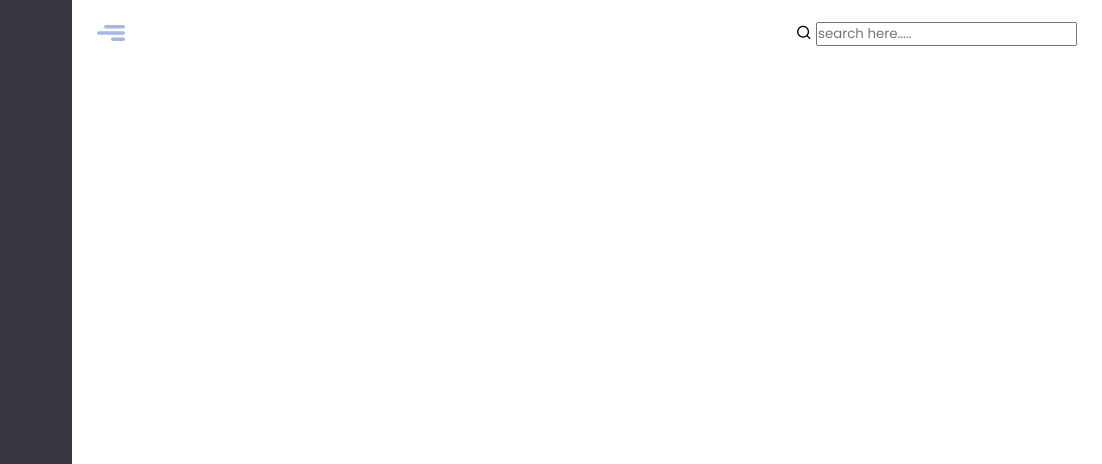
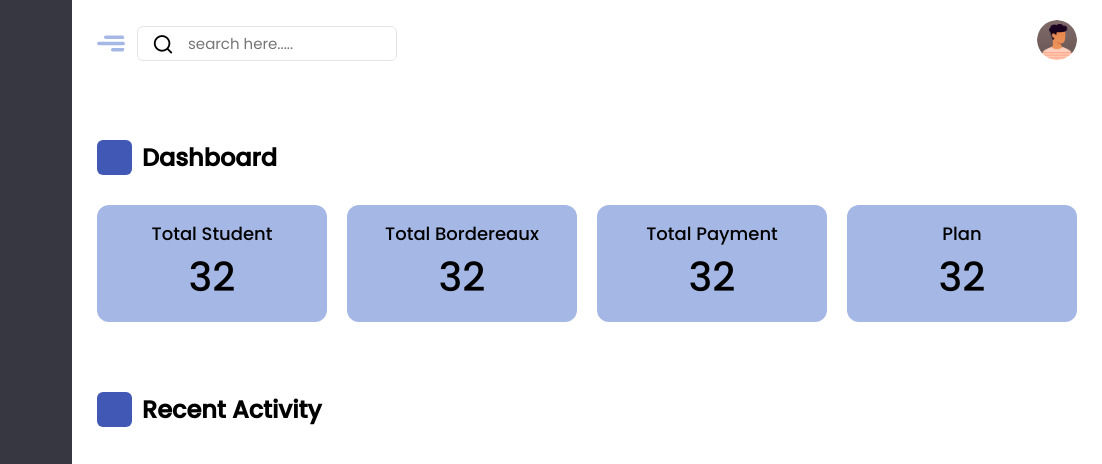
Before and after one commit to alexandre-notor/Admin-dashboard, a plain HTML site: page Index.html in a window 1280 px wide. Shown: the top 464 px of the page, 178-1280 px from the left. Drawn offline with nearby package versions, Linux system fonts and the light colour scheme.

Commit message:
Add top menu and man contents

```diff
--- a/Index.html
+++ b/Index.html
@@ -5,6 +5,7 @@
     <meta http-equiv="X-UA-Compatible" content="IE=edge">
     <meta name="viewport" content="width=device-width, initial-scale=1.0">
     <title>Admin DashBoard</title>
+    <link rel="shortcut icon" href="./Img/logo2.png" type="image/x-icon"/>
 
     <link rel="stylesheet" href="https://unicons.iconscout.com/release/v4.0.0/css/line.css">
     <link rel="stylesheet" href="styles.css">
@@ -95,15 +96,58 @@
     </nav>
     <section class="dashboard">
         <div class="top">
-            <img src="Img/hmenu.svg" alt="humboger menu" class="sidbar-toggle" onclick="logoChange1()">
-            <div class="search-box">
-                <i class="uil uil-search"></i>
-                <input type="text" placeholder="search here.....">
+            <div class="let-box">
+                <img src="Img/hmenu.svg" alt="humboger menu" class="sidbar-toggle" onclick="logoChange1()">
+                <div class="search-box">
+                    <i class="uil uil-search"></i>
+                    <input type="text" placeholder="search here.....">
+                </div>
+            </div>
+            <div class="right-box">
+                <img src="Img/admin.png" alt="profile picture">
+            </div>
+        </div>
+        <div class="dash-content">
+            <div class="overview">
+                <div class="title">
+                    <i class="icon"></i>
+                    <span class="text">Dashboard</span>
+                </div>
+                <div class="boxes">
+                    <div class="box box1">
+                        <i class="icon"></i>
+                        <span class="text">Total Student</span>
+                        <span class="number">32</span>
+                    </div>
+                    <div class="box box2">
+                        <i class="icon"></i>
+                        <span class="text">Total Bordereaux</span>
+                        <span class="number">32</span>
+                    </div>
+                    <div class="box box3">
+                        <i class="icon"></i>
+                        <span class="text">Total Payment</span>
+                        <span class="number">32</span>
+                    </div>
+                    <div class="box box4">
+                        <i class="icon"></i>
+                        <span class="text">Plan</span>
+                        <span class="number">32</span>
+                    </div>
+                </div>
+            </div>
+            <div class="recent-activity">
+                <div class="title">
+                    <i class="icon"></i>
+                    <span class="text">Recent Activity</span>
+                </div>
+                <div class="activity-data">
+
+                </div>
             </div>
         </div>
     </section>
 
-
     <script src="script.js"></script>
 </body>
 </html>
--- a/script.js
+++ b/script.js
@@ -2,7 +2,7 @@ const body = document.querySelector("body");
     modeToggle = document.querySelector(".mode-toggle");
     sidbar = document.querySelector("nav");
     sidbarToggle = document.querySelector(".sidbar-toggle");
-    Image_Id = document.getElementById('getImage');
+
 
 modeToggle.addEventListener("click", () =>{
     body.classList.toggle('dark');
@@ -14,22 +14,25 @@ sidbarToggle.addEventListener("click", () =>{
 
 
 // function logoChange() {
-//     var Image_Id = document.getElementById('getImage');
-//     if (Image_Id.src.match("Img/logo.png")) {
-//         Image_Id.src = "Img/logo1.png";
+//     let Image_Id2 = document.getElementById('getImage');
+
+//     if (Image_Id2.src.match("Img/logo.png")) {
+//         Image_Id2.src = "Img/logo1.png";
 //     }
 //     else {
-//         Image_Id.src = "Img/logo.png";
+//         Image_Id2.src = "Img/logo.png";
 //     }
 // }
 
+
 function logoChange1() {
+    let  Image_Id1 = document.getElementById('getImage');
 
-    if (Image_Id.src.match("Img/logo.png")) {
-        Image_Id.src = "Img/logo2.png";
+    if (Image_Id1.src.match("Img/logo.png")) {
+        Image_Id1.src = "Img/logo2.png";
 
     }
     else {
-        Image_Id.src = "Img/logo.png";
+        Image_Id1.src = "Img/logo.png";
     }
 }
--- a/styles.css
+++ b/styles.css
@@ -23,6 +23,8 @@
     --background-color:#fff;
     --midleText:#fff;
     --border1Calor: #4d4c4c;
+    --searchbarcolor: #e6e5e5;
+    --content-text-color: #000;
 
 
     --tran-05: all 0.5s ease;
@@ -48,6 +50,7 @@ body.dark{
     --midleText:#000;
     --text:rgba(0, 0, 0, 0.581);
     --border1Calor: #ccc;
+    --content-text-color: #fff;
 }
 nav{
     position: fixed;
@@ -59,6 +62,8 @@ nav{
     background-color: var(--side-menu);
     transition: var(--tran-05);
 }
+
+/* Side bar  */
 
 nav.close{
     width: 73px;
@@ -208,7 +213,9 @@ nav.close ul h5{
 body.dark .switch::before{
     left: 20px;
 }
+/* Side bar end  */
 
+/* Page content  */
 .dashboard{
     position: relative;
     left: 250px;
@@ -227,19 +234,113 @@ nav.close ~ .dashboard{
     top: 0;
     left: 250px;
     display: flex;
-
     width: calc(100% - 250px);
     justify-content: space-between;
+    align-items: center;
     padding: 20px 25px;
     transition: var(--tran-05);
 }
+
 nav.close ~ .dashboard .top{
     left: 73px;
     width: calc(100% - 73px);
 }
 
+.dashboard .top .let-box {
+    width: 300px;
+    height: auto;
+    display: flex;
+    gap: 12px;
+}
 .dashboard .top .sidbar-toggle{
     width: 28px;
     height: auto;
     cursor: pointer;
 }
+.dashboard .top .let-box .search-box{
+    position: relative;
+    height: 35px;
+    max-width: 350px;
+    width: 100%;
+    margin: 0 30x;
+}
+.top  .let-box .search-box input{
+    position: absolute;
+    border: 1px solid var(--searchbarcolor);
+    /* background-color: var(--side-menu); */
+    padding: 0 25px 0 50px;
+    border-radius: 6px;
+    height: 100%;
+    width: 100%;
+    font-size: 15px;
+    font-weight: 400;
+    outline: none;
+}
+.top  .let-box .search-box i{
+    position: absolute;
+    left: 15px;
+    font-size: 22px;
+    z-index: 10;
+    top: 50%;
+    transform: translateY(-50%);
+}
+.top img{
+    width: 40px;
+    border-radius: 50%;
+}
+
+.dashboard .dash-content{
+    padding-top: 50px;
+}
+.dash-content .title {
+    display: flex;
+    align-items: center;
+    margin: 70px 0 30px 0;
+}
+.dash-content .title i {
+    position: relative;
+    height: 35px;
+    width: 35px;
+    background-color: var(--nouveau);
+    border-radius: 6px;
+    color: var(--midleText);
+    display: flex;
+    align-items: center;
+    justify-content: center;
+    font-size: 24px;
+}
+.dash-content .title .text{
+    font-size: 24px;
+    font-weight: 600;
+    color: var(--content-text-color);
+    margin-left: 10px;
+}
+.dash-content .boxes {
+    display: flex;
+    align-items: center;
+    justify-content: space-between;
+}
+.dash-content .boxes .box{
+    display: flex;
+    flex-direction: column;
+    align-items: center;
+    border-radius: 12px;
+    width: calc(100% / 4 - 15px);
+    padding: 15px 20px;
+    background-color: var(--cards);
+}
+.boxes .box i {
+    font-size: 35px;
+    color: var(--content-text-color);
+}
+.boxes .box .text {
+    white-space: nowrap;
+    font-size: 18px;
+    font-weight: 500;
+    color: var(--content-text-color);
+}
+.boxes .box .number {
+    font-size: 40px;
+    font-weight: 500;
+    color: var(--content-text-color);
+}
```
Also changed, not shown: Img/Sgp.png (added), Img/logo.svg (deleted), 1 other file.
